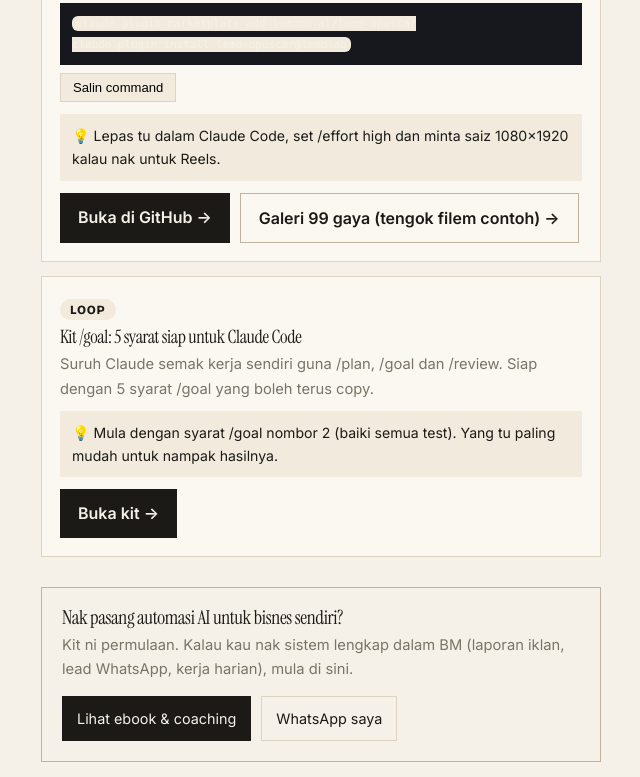
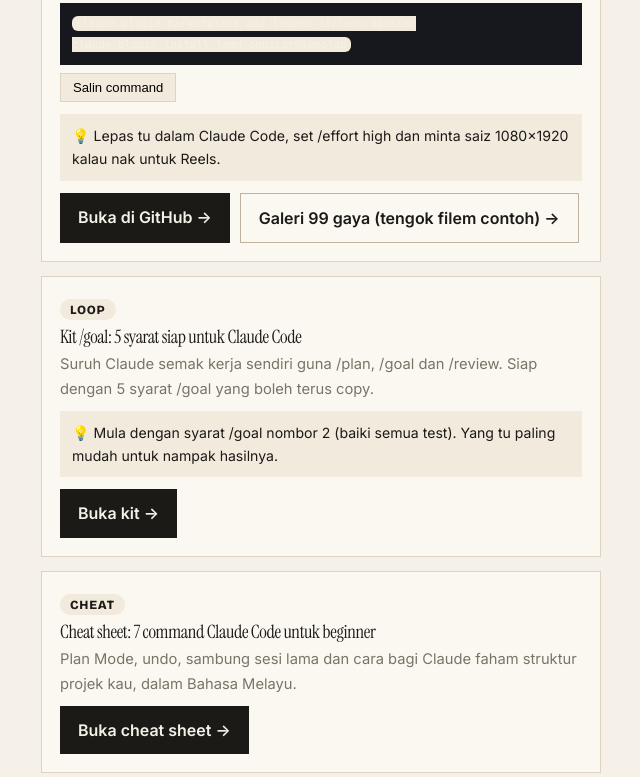
Before and after one commit to adielzainal00-pixel/adielzainal-laman, a plain HTML site: page kit.html in a window 1280 px wide. Shown: the part 410-1187 px from the top of the page, without its empty margins (319-959 px from the left). Drawn offline with nearby package versions, Linux system fonts and the light colour scheme.

Commit message:
Kit CHEAT: tambah pautan cheat sheet (#4)
Co-authored-by: Hermes <hermes@localhost>

```diff
--- a/kit.html
+++ b/kit.html
@@ -75,7 +75,7 @@ var KIT = [
     pautan: "https://claude.ai/artifact/QF2L9Yj2V8scGj7UdcqoHY", label: "Buka kit" },
   { id: "cheat", kunci: "CHEAT", tajuk: "Cheat sheet: 7 command Claude Code untuk beginner",
     terang: "Plan Mode, undo, sambung sesi lama dan cara bagi Claude faham struktur projek kau, dalam Bahasa Melayu.",
-    tip: "", pautan: "", label: "Buka cheat sheet" }
+    tip: "", pautan: "https://claude.ai/artifact/7A6VNzEcp3bFrUV9Bh3nj5", label: "Buka cheat sheet" }
 ];
 (function () {
   var C = window.LAMAN || {};
```
